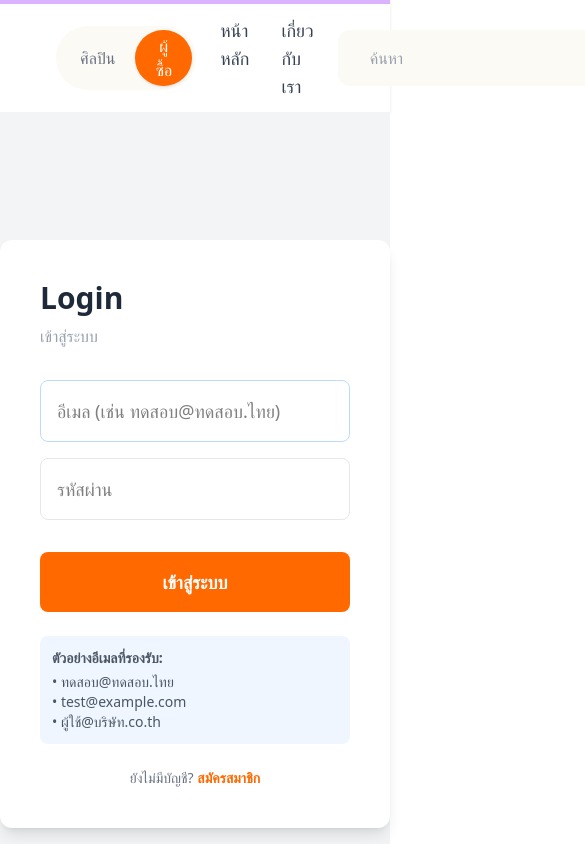
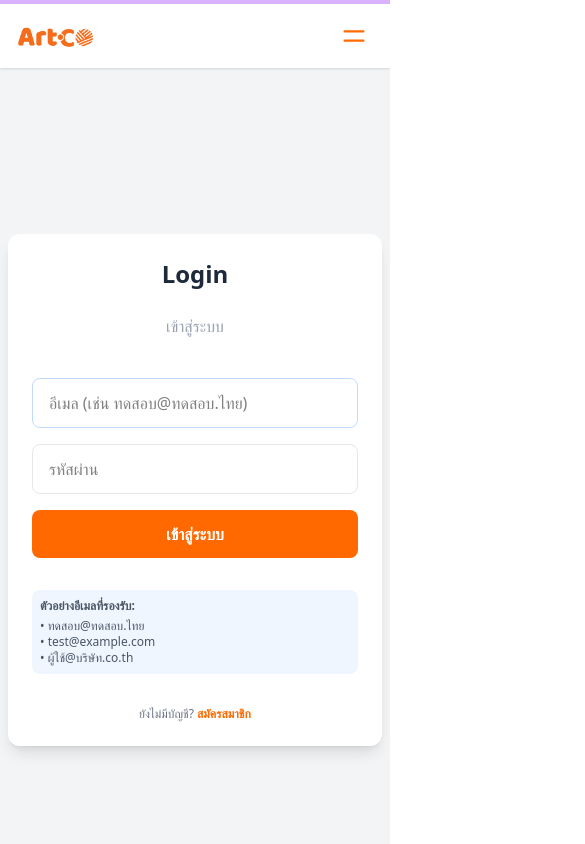
Before and after one commit to WebmasterCamp/ywc20-hackathon-ccl, a Next.js app: page /login in a window 390 px wide. Shown: the top 844 px of the page, 585 px wide, since content can reach past the window. Built offline with nearby package versions, Linux system fonts and the light colour scheme.

Commit message:
update Responsive

```diff
--- a/app/components/Navbar.jsx
+++ b/app/components/Navbar.jsx
@@ -1,5 +1,6 @@
 "use client";
 
+import React, { useState } from 'react';
 import Link from 'next/link'
 import { useCart } from './CartContext';
 import Search from './Search';
@@ -9,32 +10,38 @@ export default function Navbar({ value, onSearch }) {
     const router = useRouter();
     const { cart } = useCart?.() || { cart: [] };
     const cartCount = cart.reduce((sum, item) => sum + item.qty, 0);
+    const [menuOpen, setMenuOpen] = useState(false);
     return (
-        <nav className="bg-white border-t-4 border-purple-300 px-8 py-3 flex items-center justify-between shadow container">
+        <nav className="bg-white border-t-4 border-purple-300 px-4 sm:px-8 py-3 flex items-center justify-between shadow w-full relative z-20">
             {/* โลโก้ + icon */}
-            <div className="flex items-center gap-2">
-                <img src="/Navbar/Group 209.jpg" alt="Artco Logo" className="h-14 w-auto" />
+            <div className="flex items-center gap-2 flex-shrink-0">
+                <img src="/Navbar/Group 209.jpg" alt="Artco Logo" className="h-10 sm:h-14 w-auto" />
             </div>
 
-            {/* toggle ศิลปิน/ผู้ซื้อ */}
-            <div className="flex items-center bg-[#fcfaf5] rounded-full p-1 mx-6">
-                <button className="px-5 py-1 rounded-full text-gray-500 text-base font-medium focus:outline-none">ศิลปิน</button>
-                <button className="px-5 py-1 rounded-full bg-orange-500 text-white text-base font-medium shadow focus:outline-none">ผู้ซื้อ</button>
-            </div>
+            {/* Hamburger (mobile) */}
+            <button
+                className="sm:hidden flex items-center justify-center w-10 h-10 rounded hover:bg-orange-50 transition"
+                onClick={() => setMenuOpen(v => !v)}
+                aria-label="Toggle menu"
+            >
+                <svg className="w-7 h-7 text-orange-500" fill="none" stroke="currentColor" strokeWidth="2" viewBox="0 0 24 24">
+                    <path strokeLinecap="round" strokeLinejoin="round" d={menuOpen ? "M6 18L18 6M6 6l12 12" : "M4 8h16M4 16h16"} />
+                </svg>
+            </button>
 
-            {/* เมนูนำทาง */}
-            <ul className="flex gap-8 text-lg font-medium text-gray-700">
+            {/* เมนูนำทาง (desktop) */}
+            <ul className="hidden sm:flex gap-8 text-lg font-medium text-gray-700">
                 <li className="hover:text-orange-500 cursor-pointer" onClick={() => router.push('/')}>หน้าหลัก</li>
                 <li className="hover:text-orange-500 cursor-pointer">เกี่ยวกับเรา</li>
             </ul>
 
-            {/* ช่องค้นหา */}
-            <div className="flex items-center bg-[#fcfaf5] rounded-xl px-4 py-2 w-[350px] mx-6">
+            {/* ช่องค้นหา (desktop) */}
+            <div className="hidden sm:flex items-center bg-[#fcfaf5] rounded-xl px-4 py-2 w-[250px] lg:w-[350px] mx-6">
                 <Search value={value} onSearch={onSearch} className="bg-transparent outline-none flex-1 text-gray-700 placeholder-gray-400"/>
             </div>
 
-            {/* ปุ่มกลมสีส้มขวาสุด + ตะกร้า */}
-            <div className="flex items-center gap-3">
+            {/* ปุ่มกลมสีส้มขวาสุด + ตะกร้า (desktop) */}
+            <div className="hidden sm:flex items-center gap-3">
                 {/* ปุ่มตะกร้า */}
                 <Link href="/cart" className="relative">
                     <button className="w-11 h-11 rounded-full bg-white border border-orange-500 flex items-center justify-center text-orange-500 text-xl shadow hover:bg-orange-100 transition">
@@ -48,12 +55,43 @@ export default function Navbar({ value, onSearch }) {
                 </Link>
                 {/* ปุ่ม Login */}
                 <button
-                    className="w-28 h-11 rounded-full bg-orange-500 flex items-center justify-center text-white text-base font-semibold shadow hover:bg-orange-400 transition"
+                    className="w-24 h-11 rounded-full bg-orange-500 flex items-center justify-center text-white text-base font-semibold shadow hover:bg-orange-400 transition"
                     onClick={() => router.push('/login')}
                 >
                     Login
                 </button>
             </div>
+
+            {/* เมนู (mobile dropdown) */}
+            {menuOpen && (
+                <div className="absolute left-0 top-full w-full bg-white shadow-lg rounded-b-xl flex flex-col items-stretch gap-2 py-4 px-4 sm:hidden animate-fadeIn z-30">
+                    <ul className="flex flex-col gap-2 text-base font-medium text-gray-700">
+                        <li className="hover:text-orange-500 cursor-pointer py-2" onClick={() => { setMenuOpen(false); router.push('/'); }}>หน้าหลัก</li>
+                        <li className="hover:text-orange-500 cursor-pointer py-2">เกี่ยวกับเรา</li>
+                    </ul>
+                    <div className="flex items-center bg-[#fcfaf5] rounded-xl px-3 py-2 mt-2">
+                        <Search value={value} onSearch={onSearch} className="bg-transparent outline-none flex-1 text-gray-700 placeholder-gray-400"/>
+                    </div>
+                    <div className="flex items-center gap-3 mt-3">
+                        <Link href="/cart" className="relative flex-1">
+                            <button className="w-full h-11 rounded-full bg-white border border-orange-500 flex items-center justify-center text-orange-500 text-xl shadow hover:bg-orange-100 transition">
+                                <svg xmlns="http://www.w3.org/2000/svg" fill="none" viewBox="0 0 24 24" strokeWidth={1.5} stroke="currentColor" className="w-7 h-7">
+                                    <path strokeLinecap="round" strokeLinejoin="round" d="M2.25 3h1.386c.51 0 .955.343 1.087.835l.383 1.437m0 0l1.7 6.385c.138.518.602.88 1.14.88h9.246c.538 0 1.002-.362 1.14-.88l1.7-6.385m-15.396 0h15.396M6.75 21a.75.75 0 100-1.5.75.75 0 000 1.5zm10.5 0a.75.75 0 100-1.5.75.75 0 000 1.5z" />
+                                </svg>
+                                {cartCount > 0 && (
+                                    <span className="absolute -top-1 -right-1 bg-orange-500 text-white text-xs rounded-full px-1.5 py-0.5 font-bold min-w-[20px] text-center">{cartCount}</span>
+                                )}
+                            </button>
+                        </Link>
+                        <button
+                            className="flex-1 h-11 rounded-full bg-orange-500 flex items-center justify-center text-white text-base font-semibold shadow hover:bg-orange-400 transition"
+                            onClick={() => { setMenuOpen(false); router.push('/login'); }}
+                        >
+                            Login
+                        </button>
+                    </div>
+                </div>
+            )}
         </nav>
     )
 }
--- a/app/login/page.jsx
+++ b/app/login/page.jsx
@@ -65,52 +65,51 @@ const LoginPage = () => {
   }
 
   return (
-    <div className="min-h-screen flex items-center justify-center bg-gray-100">
-      <div className="bg-white rounded-xl shadow-lg p-10 w-full max-w-md">
-        <h1 className="text-3xl font-bold text-gray-800 mb-2">Login</h1>
-        <p className="text-gray-400 mb-8">เข้าสู่ระบบ</p>
+    <div className="min-h-screen flex items-center justify-center bg-gray-100 px-2 sm:px-4">
+      <div className="bg-white rounded-xl shadow-lg p-6 sm:p-8 md:p-10 w-full max-w-sm sm:max-w-md flex flex-col gap-4">
+        <h1 className="text-2xl sm:text-3xl font-bold text-gray-800 mb-2 text-center">Login</h1>
+        <p className="text-gray-400 mb-6 sm:mb-8 text-center">เข้าสู่ระบบ</p>
         {error && (
-          <div className="mb-4 p-3 bg-red-100 text-red-700 rounded-lg">
+          <div className="mb-2 sm:mb-4 p-3 bg-red-100 text-red-700 rounded-lg text-sm sm:text-base text-center">
             {error}
           </div>
         )}
-        <form onSubmit={handleSubmit}>
-          <div className="mb-4">
+        <form onSubmit={handleSubmit} className="flex flex-col gap-4">
+          <div>
             <input
               type="text"
               name="email"
               value={formData.email}
               onChange={handleChange}
               placeholder="อีเมล (เช่น ทดสอบ@ทดสอบ.ไทย)"
-              className="w-full px-4 py-4 border border-blue-200 rounded-lg focus:outline-none focus:ring-2 focus:ring-blue-400 text-lg font-medium transition"
+              className="w-full px-4 py-3 sm:py-4 border border-blue-200 rounded-lg focus:outline-none focus:ring-2 focus:ring-blue-400 text-base sm:text-lg font-medium transition"
             />
           </div>
-          <div className="mb-8">
+          <div>
             <input
               type="password"
               name="password"
               value={formData.password}
               onChange={handleChange}
               placeholder="รหัสผ่าน"
-              className="w-full px-4 py-4 border border-gray-200 rounded-lg focus:outline-none focus:ring-2 focus:ring-blue-400 text-lg font-medium transition"
+              className="w-full px-4 py-3 sm:py-4 border border-gray-200 rounded-lg focus:outline-none focus:ring-2 focus:ring-blue-400 text-base sm:text-lg font-medium transition"
             />
           </div>
           <button
             type="submit"
-            className="w-full bg-orange-500 hover:bg-orange-700 text-white text-lg py-4 rounded-lg font-semibold transition"
+            className="w-full bg-orange-500 hover:bg-orange-700 text-white text-base sm:text-lg py-3 sm:py-4 rounded-lg font-semibold transition"
           >
             เข้าสู่ระบบ
           </button>
         </form>
-
         {/* ตัวอย่างการใช้งาน */}
-        <div className="mt-6 p-3 bg-blue-50 rounded-lg text-sm text-gray-600">
+        <div className="mt-4 sm:mt-6 p-2 sm:p-3 bg-blue-50 rounded-lg text-xs sm:text-sm text-gray-600">
           <p className="font-semibold mb-1">ตัวอย่างอีเมลที่รองรับ:</p>
           <p>• ทดสอบ@ทดสอบ.ไทย</p>
           <p>• test@example.com</p>
           <p>• ผู้ใช้@บริษัท.co.th</p>
         </div>
-        <div className="mt-6 text-center text-gray-500 text-sm">
+        <div className="mt-4 sm:mt-6 text-center text-gray-500 text-xs sm:text-sm">
           ยังไม่มีบัญชี? <a href="/register" className="text-orange-500 font-semibold hover:underline">สมัครสมาชิก</a>
         </div>
       </div>
--- a/app/order-success/page.jsx
+++ b/app/order-success/page.jsx
@@ -8,7 +8,7 @@ export default function OrderSuccessPage() {
         <div className="text-2xl font-bold mb-2">สั่งซื้อสำเร็จ!</div>
         <div className="text-gray-600 mb-6 text-center">ขอบคุณสำหรับการสั่งซื้อของคุณ<br />ระบบได้รับออเดอร์เรียบร้อยแล้ว</div>
         <Link href="/" className="bg-blue-600 hover:bg-blue-700 text-white px-6 py-2 rounded-lg font-semibold mb-2 w-full text-center">กลับสู่หน้าแรก</Link>
-        <Link href="/cart" className="text-blue-600 underline w-full text-center">ดูตะกร้าสินค้า</Link>
+        <Link href="/cart" className="text-orange-500 underline w-full text-center">ดูตะกร้าสินค้า</Link>
       </div>
     </div>
   );
```
Also changed, not shown: app/register/page.jsx (+16 -16 lines).
